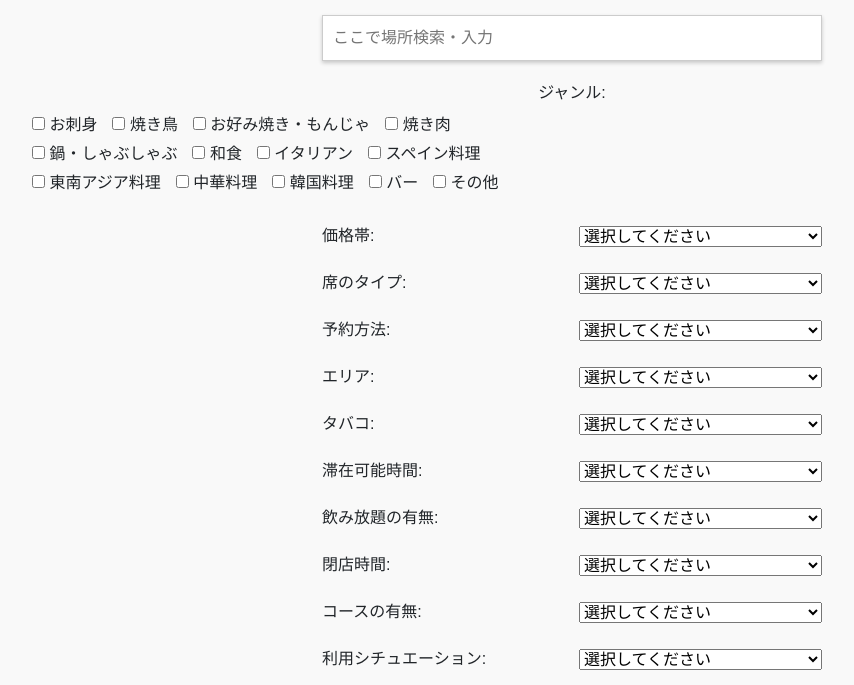
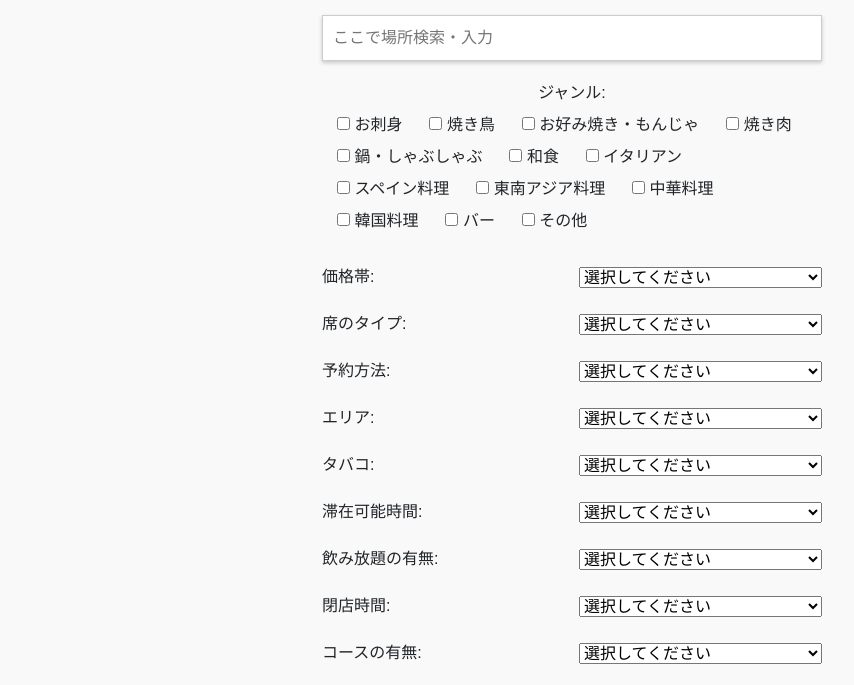
Before and after one commit to konanako/restaurant-survey, a plain HTML site: page index.html in a window 1280 px wide. Shown: the part 111-796 px from the top of the page, without its empty margins (68-922 px from the left). Drawn offline with nearby package versions, Linux system fonts and the light colour scheme; some packages are replaced by stand-ins of ours.

Commit message:
add more bootstrap

```diff
--- a/index.html
+++ b/index.html
@@ -54,13 +54,10 @@
         }
 
         .genre-container {
+            display: flex;
+            flex-wrap: wrap;
             margin-left: auto 20px;
             margin-right: auto 20px;
-            text-align: center;
-            max-width: 500px;
-            gap: 10px;
-            /* 中央揃え */
-            align-items: center;
         }
 
         .genre-options {
@@ -70,17 +67,11 @@
             margin-left: 15px;
         }
 
-        .checkbox-group {
-            /* チェックボックスを3列に表示 */
-            grid-template-columns: repeat(3, 1fr);
-            display: flex;
-            flex-wrap: wrap;
-        }
-
-        .checkbox-group label {
-            margin-bottom: 5px;
-            display: block;
-            text-align: center;
+        .genre-parent {
+            margin-left: auto;
+            margin-right: auto;
+            max-width: 500px;
+            display: flexbox;
         }
 
         .form-group {
@@ -160,7 +151,7 @@
     </style>
 </head>
 
-<body class="container"> <!-- Bootstrapのコンテナクラスを追加 -->
+<body class="container">
     <h1>飲食店評価アンケート</h1>
     <div>
         <div class="search-bar-container">
@@ -172,24 +163,51 @@
             </div>
         </div>
         <label class="genre-title" for="genre">ジャンル:</label>
+        <div class="genre-parent">
             <div class="genre-container">
-            <div class="checkbox-group">
+                <div class="form-check form-check-inline">
                     <label><input type="checkbox" class="genre-options" name="genre" value="お刺身"> お刺身</label>
+                </div>
+                <div class="form-check form-check-inline">
                     <label><input type="checkbox" class="genre-options" name="genre" value="焼き鳥"> 焼き鳥</label>
+                </div>
+                <div class="form-check form-check-inline">
                     <label><input type="checkbox" class="genre-options" name="genre" value="お好み焼き・もんじゃ">
                         お好み焼き・もんじゃ</label>
+                </div>
+                <div class="form-check form-check-inline">
                     <label><input type="checkbox" class="genre-options" name="genre" value="焼き肉"> 焼き肉</label>
+                </div>
+                <div class="form-check form-check-inline">
                     <label><input type="checkbox" class="genre-options" name="genre" value="鍋・しゃぶしゃぶ"> 鍋・しゃぶしゃぶ</label>
+                </div>
+                <div class="form-check form-check-inline">
                     <label><input type="checkbox" class="genre-options" name="genre" value="和食"> 和食</label>
+                </div>
+                <div class="form-check form-check-inline">
                     <label><input type="checkbox" class="genre-options" name="genre" value="イタリアン"> イタリアン</label>
+                </div>
+                <div class="form-check form-check-inline">
                     <label><input type="checkbox" class="genre-options" name="genre" value="スペイン料理"> スペイン料理</label>
+                </div>
+                <div class="form-check form-check-inline">
                     <label><input type="checkbox" class="genre-options" name="genre" value="東南アジア料理"> 東南アジア料理</label>
+                </div>
+                <div class="form-check form-check-inline">
                     <label><input type="checkbox" class="genre-options" name="genre" value="中華料理"> 中華料理</label>
+                </div>
+                <div class="form-check form-check-inline">
                     <label><input type="checkbox" class="genre-options" name="genre" value="韓国料理"> 韓国料理</label>
+                </div>
+                <div class="form-check form-check-inline">
                     <label><input type="checkbox" class="genre-options" name="genre" value="バー"> バー</label>
+                </div>
+                <div class="form-check form-check-inline">
                     <label><input type="checkbox" class="genre-options" name="genre" value="その他"> その他</label>
                 </div>
+            </div>
         </div><br>
+    </div>
     <div class="form-group">
         <label for="price_range">価格帯:</label>
         <select name="price_range" id="price_range" required>
```
Lines whose indentation alone changed are shown as unchanged.
